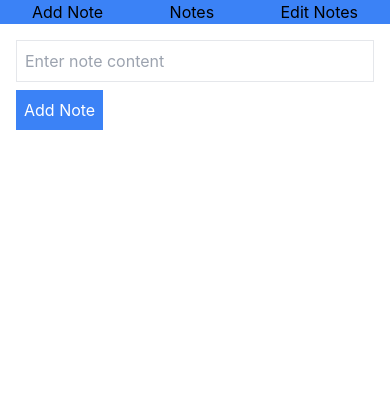
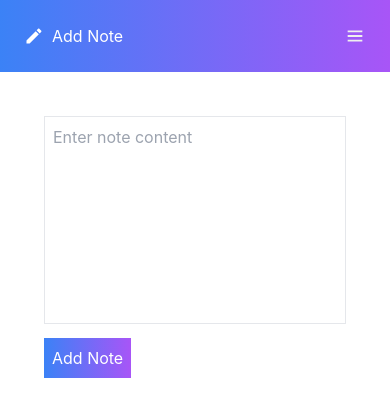
Before and after one commit to Sarahm458/note-taking, a React (Create React App) app: page / in a window 390 px wide. Shown: the top 416 px of the page. Built offline with nearby package versions, Linux system fonts and the light colour scheme.

Commit message:
Navigation bar

```diff
--- a/src/Components/NavBar.jsx
+++ b/src/Components/NavBar.jsx
@@ -1,17 +1,64 @@
-import React from 'react'
-import { Link , Outlet } from 'react-router-dom'
+import React, { useState } from 'react';
+import { Outlet, Link } from 'react-router-dom';
 
 const NavBar = () => {
+  const [isOpen, setIsOpen] = useState(false);
+
   return (
     <>
-    <div className="flex justify-between bg-blue-500 px-8">
-      <Link to="/">Add Note</Link>
-      <Link  to="/notes">Notes</Link>
-      <Link to="/edit-note">Edit Notes</Link>
-    </div>
-    <Outlet/>
+      <div className="flex justify-between bg-gradient-to-r from-blue-500 to-purple-500 p-6">
+        <div className="flex items-center gap-2">
+          <svg
+            xmlns="http://www.w3.org/2000/svg"
+            height="20px"
+            viewBox="0 0 24 24"
+            width="20px"
+            fill="#FFFFFF"
+          >
+            <path d="M0 0h24v24H0z" fill="none" />
+            <path d="M3 17.25V21h3.75L17.81 9.94l-3.75-3.75L3 17.25zM20.71 7.04c.39-.39.39-1.02 0-1.41l-2.34-2.34c-.39-.39-1.02-.39-1.41 0l-1.83 1.83 3.75 3.75 1.83-1.83z" />
+          </svg>
+          <Link to="/" className="text-white">
+            Add Note
+          </Link>
+        </div>
+        <button
+          className="text-white md:hidden"
+          onClick={() => setIsOpen(!isOpen)}
+        >
+          <svg
+            xmlns="http://www.w3.org/2000/svg"
+            height="22px"
+            viewBox="0 0 24 24"
+            width="22px"
+            fill="#EFEFEF"
+          >
+            <path d="M0 0h24v24H0z" fill="none" />
+            <path d="M4 6h16v2H4zm0 5h16v2H4zm0 5h16v2H4z" />
+          </svg>
+        </button>
+        <div className="hidden md:flex gap-16">
+          <Link to="/notes" className="text-white">
+            Notes
+          </Link>
+          <Link to="/edit-note" className="text-white">
+            Edit Notes
+          </Link>
+        </div>
+      </div>
+      {isOpen && (
+        <div className="flex flex-col items-start bg-blue-500 p-6 md:hidden">
+          <Link to="/notes" className="text-white mb-2">
+            Notes
+          </Link>
+          <Link to="/edit-note" className="text-white">
+            Edit Notes
+          </Link>
+        </div>
+      )}
+      <Outlet />
     </>
-  )
-}
+  );
+};
 
-export default NavBar
+export default NavBar;
--- a/src/Pages/NoteCreation.jsx
+++ b/src/Pages/NoteCreation.jsx
@@ -8,15 +8,17 @@ const NoteCreation = () => {
   };
 
   return (
-    <div className="p-4">
-      <input
-        type="text"
+    <div className="m-11">
+      <textarea
         value={content}
         onChange={(e) => setContent(e.target.value)}
-        className="border p-2 w-full"
+        className="border p-2 w-full h-52 resize-none"
         placeholder="Enter note content"
       />
-      <button onClick={handleSubmit} className="bg-blue-500 text-white p-2 mt-2">
+      <button
+        onClick={handleSubmit}
+        className="bg-gradient-to-r from-blue-500 to-purple-500 text-white p-2 mt-2"
+      >
         Add Note
       </button>
     </div>
```
